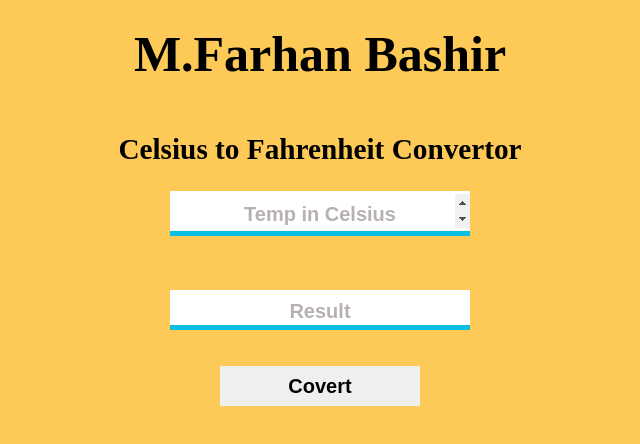
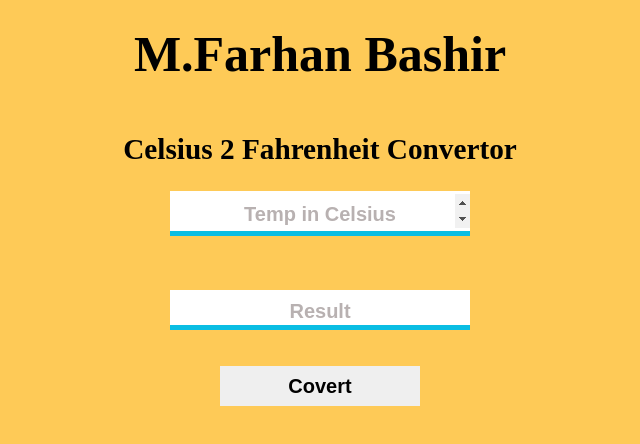
Before and after one commit to Farhan-PK/Celsius-to-Fahrenheit, a plain HTML site: page index.html in a window 1280 px wide. Shown: the whole page, without its empty margins (320-960 px from the left). Drawn offline with Linux system fonts and the light colour scheme.

Commit message:
Change to into 2

```diff
--- a/index.html
+++ b/index.html
@@ -13,7 +13,7 @@
 
 <div class="heading">
 
-    <h3>Celsius to Fahrenheit Convertor</h3>
+    <h3>Celsius 2 Fahrenheit Convertor</h3>
 </div>
 <div class="calculator">
 
```
